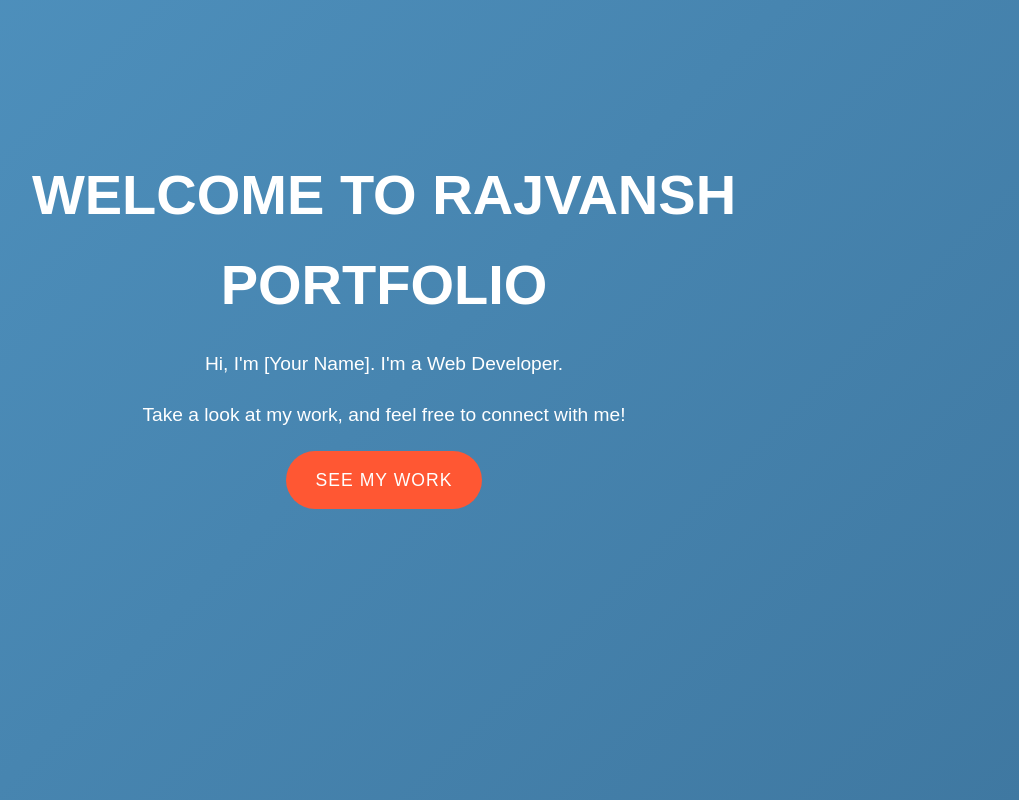
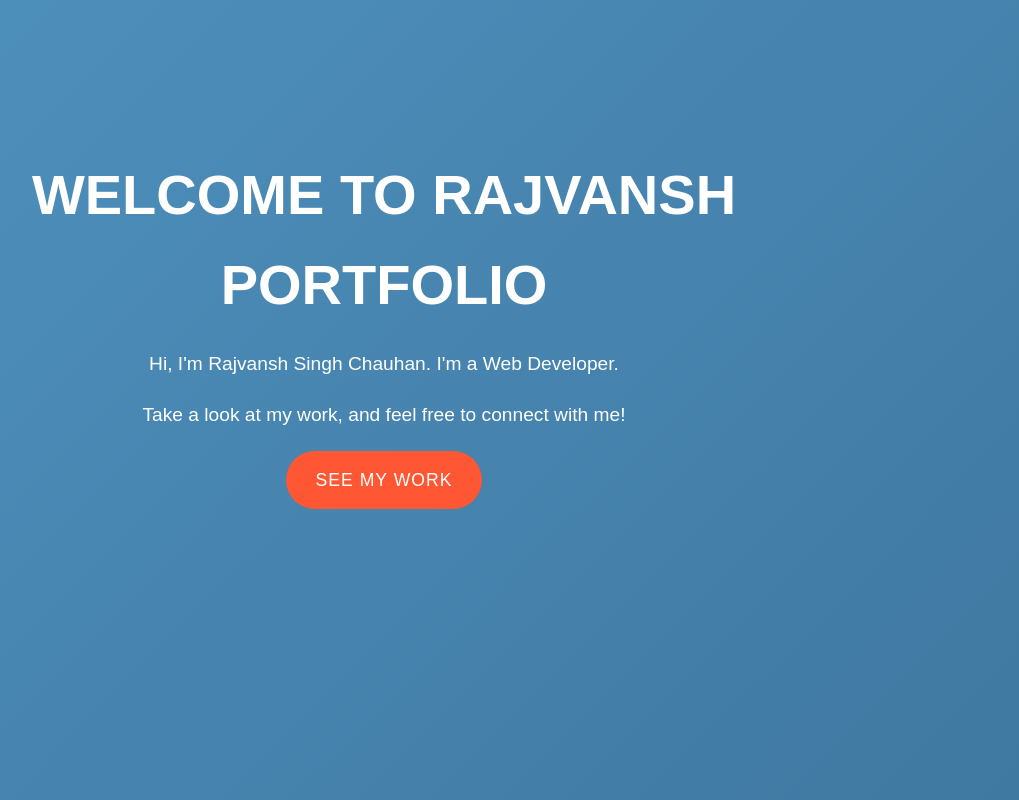
Before and after one commit to Rajvansh121/Jenkins, a plain HTML site: page index.html in a window 1280 px wide. Shown: the top 800 px of the page, without its empty margins (256-1275 px from the left). Drawn offline with Linux system fonts and the light colour scheme.

Commit message:
Update index.html

```diff
--- a/index.html
+++ b/index.html
@@ -117,7 +117,7 @@
     <div class="container">
       <div class="welcome-text">
         <h1>Welcome to Rajvansh Portfolio</h1>
-        <p>Hi, I'm [Your Name]. I'm a Web Developer.</p>
+        <p>Hi, I'm Rajvansh Singh Chauhan. I'm a Web Developer.</p>
         <p>Take a look at my work, and feel free to connect with me!</p>
         <a href="#projects" class="cta-button">See My Work</a>
       </div>
```
